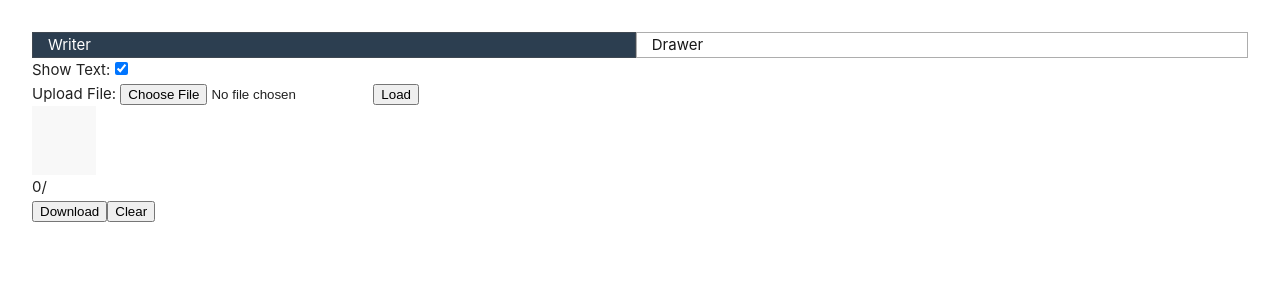
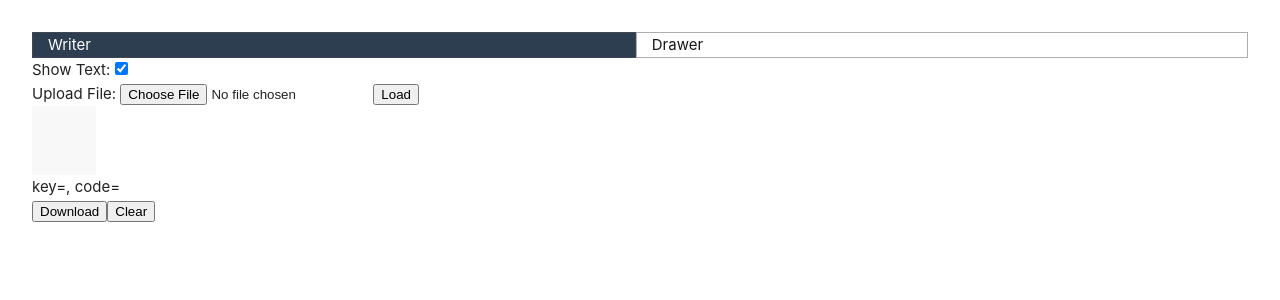
Before and after one commit to sujoykroy/picscript, a Vue app: page /#/seq-editor in a window 1280 px wide. Shown: the top 300 px of the page. Built offline with nearby package versions, Linux system fonts and the light colour scheme.

Commit message:
key press debug info

```diff
--- a/src/components/PicSeqEditor.vue
+++ b/src/components/PicSeqEditor.vue
@@ -29,8 +29,7 @@ async function onKeyDown(event) {
     if (event.key == 'Backspace' && !newText) {
         textList.value.pop();
     } else {
-        if (event.key && event.key != 'Enter' && event.code != 'Space')
-            return false;
+        if (event.key && event.key != 'Enter' && event.code != 'Space') return false;
 
         if (newText) {
             textList.value.push(newText);
@@ -132,7 +131,7 @@ onMounted(async () => {
                 v-model:text="currentText"
             />
         </div>
-        <div>{{ lastKey.length }}/{{ lastKey.code }}</div>
+        <div>key={{ lastKey.key }}, code={{ lastKey.code }}</div>
         <button @click="download(textList.join(' '), 'picscript.txt', 'text/plain')">
             Download
         </button>
```
